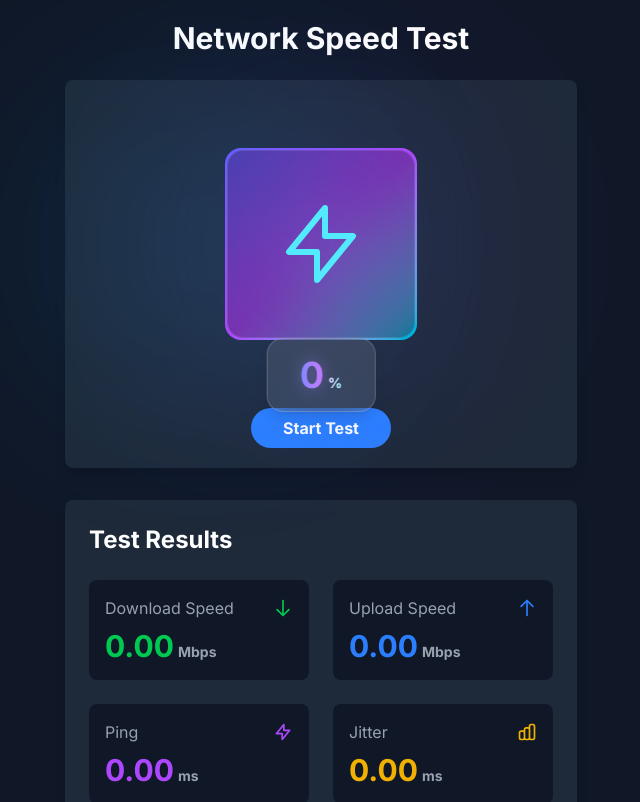
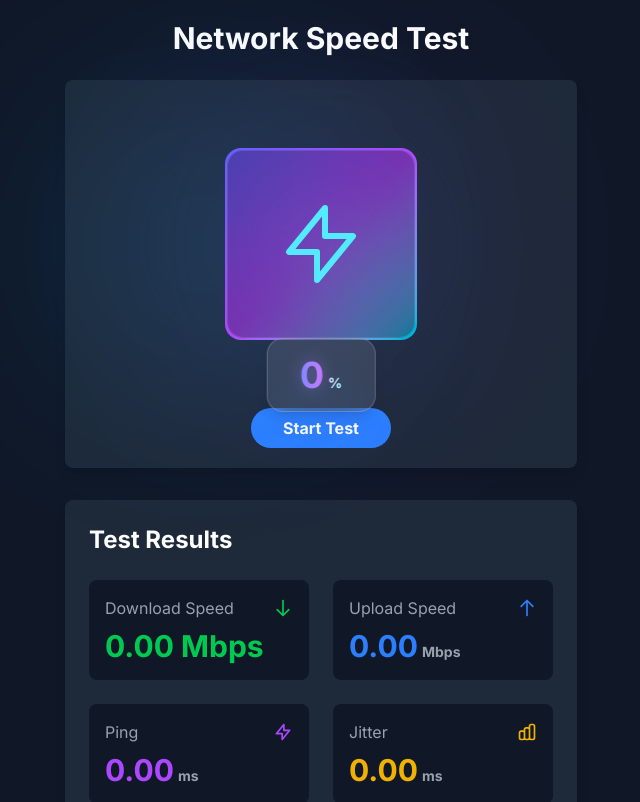
Before and after one commit to nyeinchanhtoo-n4g/speedTest, a Next.js app: page / in a window 1280 px wide. Shown: the top 802 px of the page, without its empty margins (319-959 px from the left). Built offline with nearby package versions, Linux system fonts and the light colour scheme.

Commit message:
show result when testing

```diff
--- a/src/app/page.tsx
+++ b/src/app/page.tsx
@@ -114,14 +114,36 @@ export default function Home() {
       const avgPing = pings.reduce((a, b) => a + b, 0) / pings.length;
       const jitter = Math.max(...pings) - Math.min(...pings);
 
-      // Measure download
+      // Measure download and update results immediately
       setProgress(30);
       let totalSpeed = 0;
+      let downloadResults = [];
+
       for (let i = 0; i < 100; i++) {
         const speed = await measureDownload();
         totalSpeed += speed;
+        downloadResults.push(speed);
         setCurrentSpeed(speed);
         setProgress(40 + i * 0.1);
+
+        // Update results after every 10 measurements
+        if ((i + 1) % 10 === 0) {
+          const currentAvgDownload = totalSpeed / (i + 1);
+          setResults(prev => ({
+            ...prev,
+            download: currentAvgDownload,
+            ping: avgPing,
+            ip: ipData.ip,
+            location: {
+              city: ipData.city || 'Unknown',
+              country: ipData.country || 'Unknown',
+              region: ipData.region || 'Unknown',
+            },
+            jitter: jitter,
+            latency: avgPing,
+            isp: ipData.isp || 'Unknown',
+          }));
+        }
       }
       const avgDownload = totalSpeed / 100;
 
@@ -201,6 +223,7 @@ export default function Home() {
 
           <TestResults
             results={results}
+            testing={testing}
             startTest={startTest}
             setError={setError}
           />
--- a/src/components/TestResults.tsx
+++ b/src/components/TestResults.tsx
@@ -13,12 +13,14 @@ interface TestResultsProps {
     latency: number;
     isp: string;
   };
+  testing: boolean;
   startTest: () => void;
   setError: (error: string | null) => void;
 }
 
 export default function TestResults({
   results,
+  testing,
   startTest,
   setError,
 }: TestResultsProps) {
@@ -47,8 +49,11 @@ export default function TestResults({
             </svg>
           </div>
           <div className="text-3xl font-bold text-green-500">
-            {results.download.toFixed(2)}
-            <span className="text-sm text-gray-400 ml-1">Mbps</span>
+            {testing ? (
+              <span className="text-blue-400">{results.download.toFixed(2)} Mbps</span>
+            ) : (
+              `${results.download.toFixed(2)} Mbps`
+            )}
           </div>
         </div>
 
```
